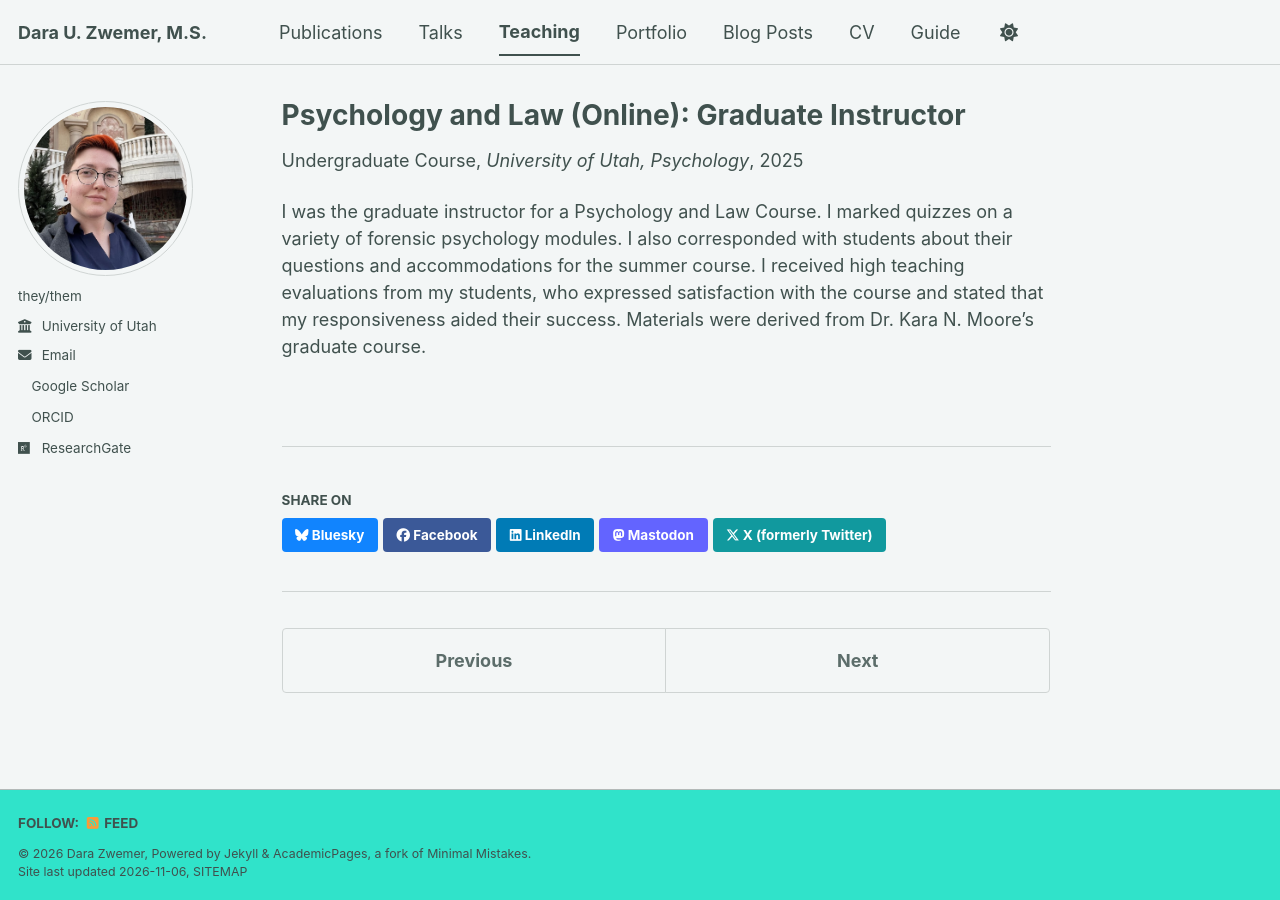
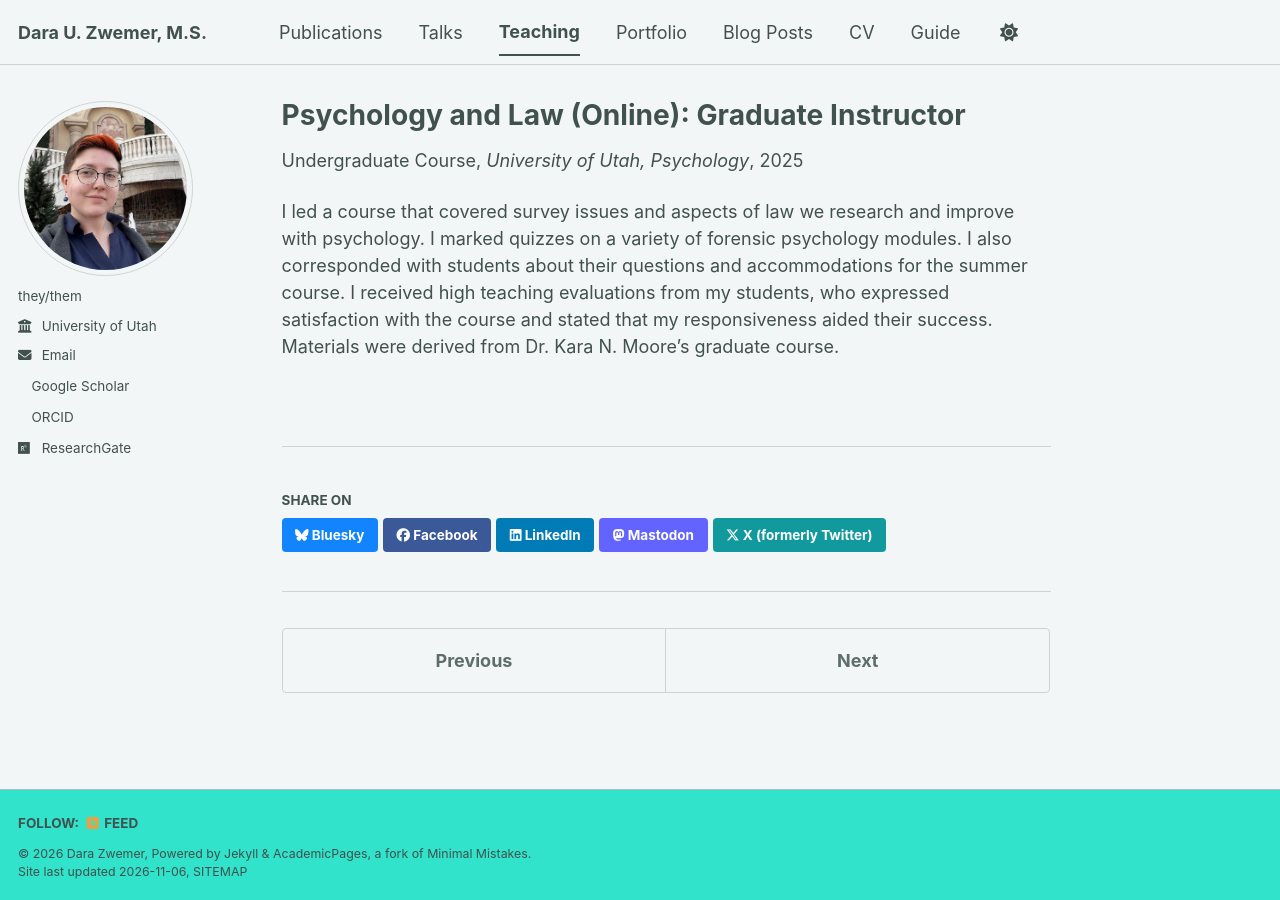
Before and after one commit to daraZwemer/daraZwemer.github.io, a Jekyll site: the page built from _teaching/2015-spring-teaching-2.md, in a window 1280 px wide. Built offline with Jekyll 4.4.1, drawn with Linux system fonts in a browser that asks for light colours; a style sheet for code colours, icons or effects is not loaded.

Commit message:
Update 2015-spring-teaching-2.md

```diff
--- a/_teaching/2015-spring-teaching-2.md
+++ b/_teaching/2015-spring-teaching-2.md
@@ -8,4 +8,4 @@ date: 2025-06-1
 location: "Salt Lake City, United States of America"
 ---
 
-I was the graduate instructor for a Psychology and Law Course. I marked quizzes on a variety of forensic psychology modules. I also corresponded with students about their questions and accommodations for the summer course. I received high teaching evaluations from my students, who expressed satisfaction with the course and stated that my responsiveness aided their success.  Materials were derived from Dr. Kara N. Moore's graduate course.
+I led a course that covered survey issues and aspects of law we research and improve with psychology. I marked quizzes on a variety of forensic psychology modules. I also corresponded with students about their questions and accommodations for the summer course. I received high teaching evaluations from my students, who expressed satisfaction with the course and stated that my responsiveness aided their success.  Materials were derived from Dr. Kara N. Moore's graduate course.
```
